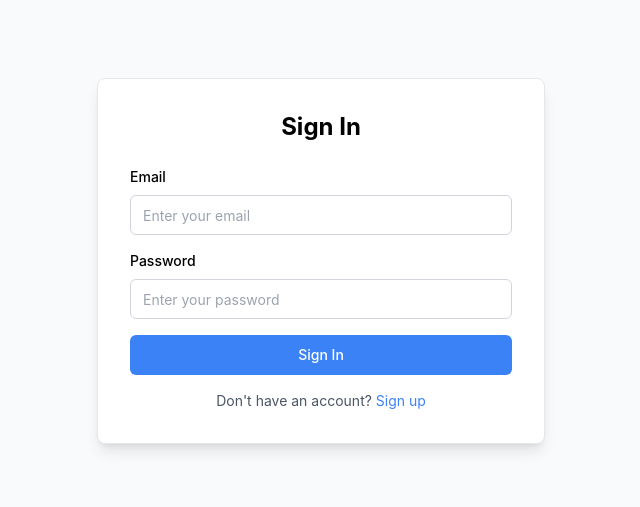
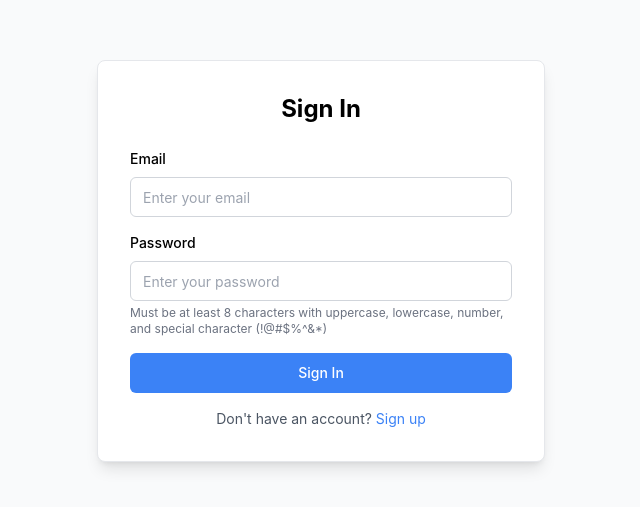
Before and after one commit to Saumya29/SprintSync, a React (Create React App) app in the folder frontend/: page /login in a window 1280 px wide. Shown: the part 139-646 px from the top of the page, without its empty margins (319-959 px from the left). Built offline with nearby package versions, Linux system fonts and the light colour scheme; no server answers.

Commit message:
Bug fixes n ui improvements

```diff
--- a/frontend/src/components/auth-form.jsx
+++ b/frontend/src/components/auth-form.jsx
@@ -34,6 +34,9 @@
                   onChange={field.onChange}
                   required
                 />
+                {field.helperText && (
+                  <p className="text-xs text-gray-500 mt-1">{field.helperText}</p>
+                )}
               </div>
             ))}
 
--- a/frontend/src/pages/login.jsx
+++ b/frontend/src/pages/login.jsx
@@ -33,7 +33,8 @@
       type: 'password',
       placeholder: 'Enter your password',
       value: password,
-      onChange: (e) => setPassword(e.target.value)
+      onChange: (e) => setPassword(e.target.value),
+      helperText: 'Must be at least 8 characters with uppercase, lowercase, number, and special character (!@#$%^&*)'
     }
   ];
 
--- a/frontend/src/pages/register.jsx
+++ b/frontend/src/pages/register.jsx
@@ -41,7 +41,8 @@
       type: 'password',
       placeholder: 'Enter your password',
       value: password,
-      onChange: (e) => setPassword(e.target.value)
+      onChange: (e) => setPassword(e.target.value),
+      helperText: 'Must be at least 8 characters with uppercase, lowercase, number, and special character (!@#$%^&*)'
     },
     {
       id: 'confirmPassword',
```
Also changed, not shown: 1 other file (tests, documents, lock files or other folders).
